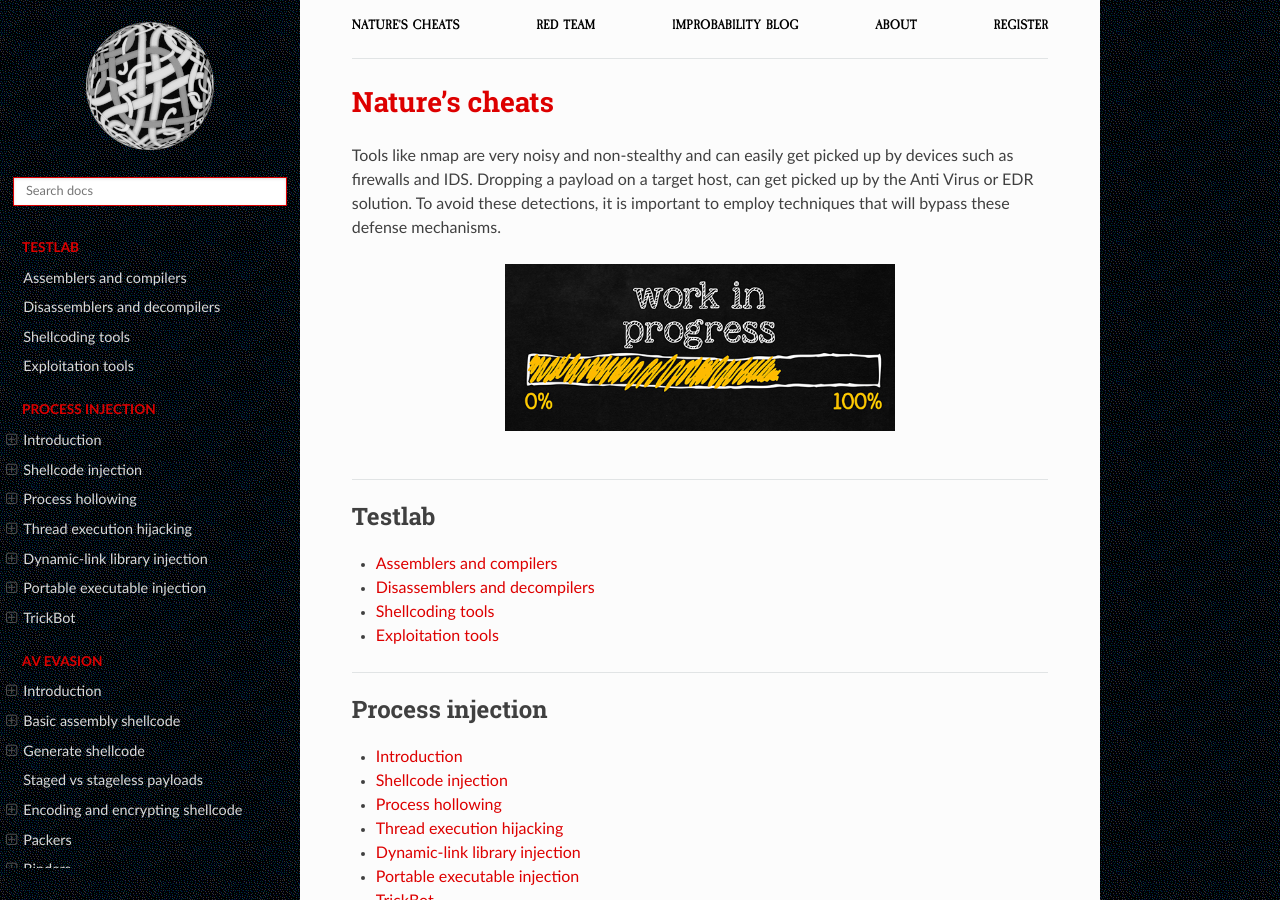
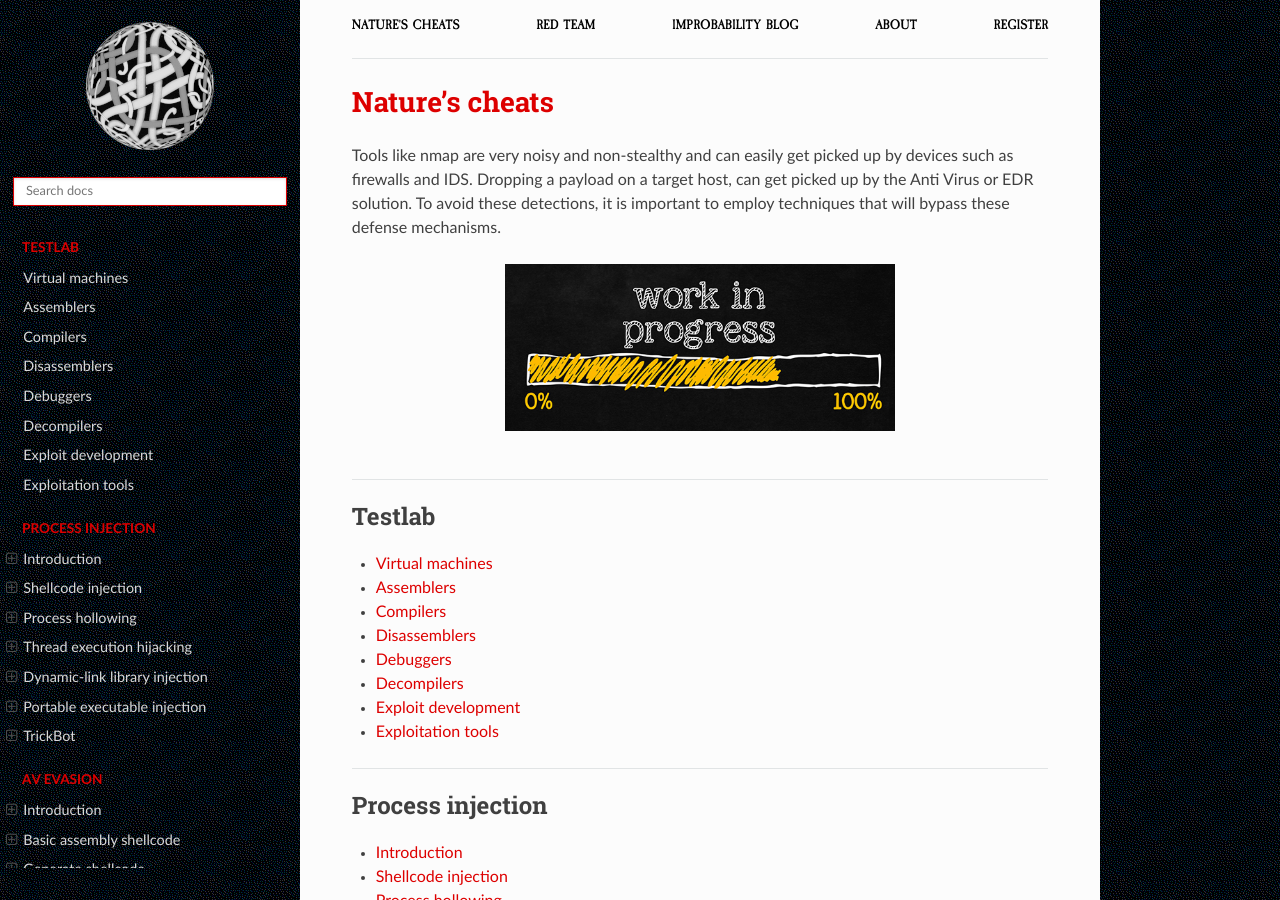
Before and after one commit to tymyrddin/red-evasion, a Sphinx documentation site: the page built from source/index.rst, in a window 1280 px wide and 900 px high. Built offline with Sphinx 7.4.7 and the Read the Docs theme 2.0.0, drawn with Linux system fonts in a browser that asks for light colours.

Commit message:
Updated index

```diff
--- a/source/index.rst
+++ b/source/index.rst
@@ -16,9 +16,13 @@
    :includehidden:
    :caption: Testlab
 
-   Assemblers and compilers <https://red.tymyrddin.dev/projects/testlab/en/latest/docs/asm/README.html>
-   Disassemblers and decompilers <https://red.tymyrddin.dev/projects/testlab/en/latest/docs/dis/README.html>
-   Shellcoding tools <https://red.tymyrddin.dev/projects/testlab/en/latest/docs/shellcoding/README.html>
+   Virtual machines <https://red.tymyrddin.dev/projects/testlab/en/latest/docs/vm/README.html>
+   Assemblers <https://red.tymyrddin.dev/projects/testlab/en/latest/docs/asm/README.html>
+   Compilers <https://red.tymyrddin.dev/projects/testlab/en/latest/docs/com/README.html>
+   Disassemblers <https://red.tymyrddin.dev/projects/testlab/en/latest/docs/dis/README.html>
+   Debuggers <https://red.tymyrddin.dev/projects/testlab/en/latest/docs/deb/README.html>
+   Decompilers <https://red.tymyrddin.dev/projects/testlab/en/latest/docs/dec/README.html>
+   Exploit development <https://red.tymyrddin.dev/projects/testlab/en/latest/docs/edt/README.html>
    Exploitation tools <https://red.tymyrddin.dev/projects/testlab/en/latest/docs/exploitation/README.html>
 
 ----
```
